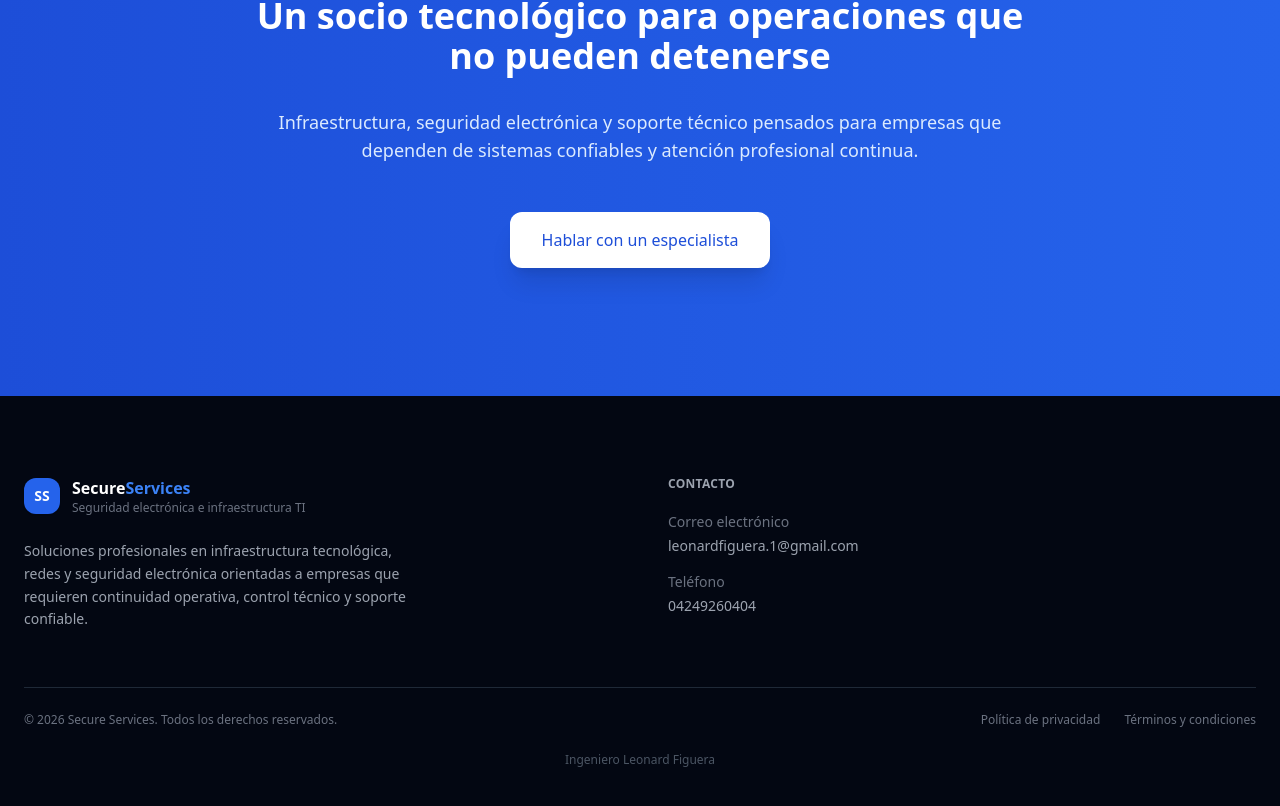
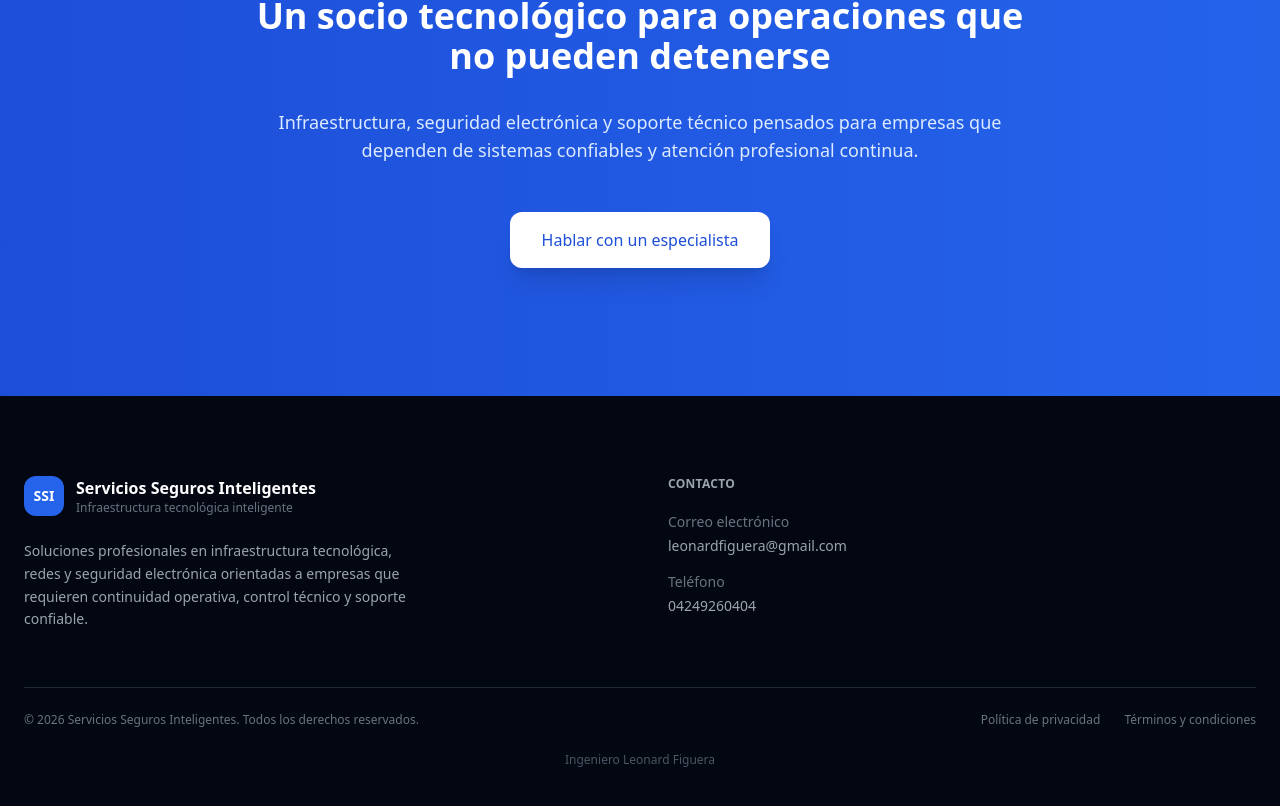
Before and after one commit to Leonard1600/secure-services-platform, a React (Vite) app in the folder client/: page / in a window 1280 px wide. Shown: the part 1791-2597 px from the top of the page. Built offline with nearby package versions, Linux system fonts and the light colour scheme.

Commit message:
unify footer branding and update contact information

```diff
--- a/client/src/components/layout/PublicFooter.jsx
+++ b/client/src/components/layout/PublicFooter.jsx
@@ -11,16 +11,17 @@ const PublicFooter = () => {
           {/* ================= BRAND ================= */}
           <div>
             <div className="flex items-center gap-3 mb-6">
-              <span className="flex items-center justify-center w-9 h-9 rounded-xl bg-blue-600 text-white text-sm font-bold shadow-sm">
-                SS
+              {/* LOGO (MISMO QUE PUBLIC HEADER) */}
+              <span className="flex items-center justify-center w-10 h-10 rounded-xl bg-blue-600 text-white font-bold text-sm shadow-sm">
+                SSI
               </span>
 
               <div className="flex flex-col leading-tight">
                 <span className="text-base font-semibold text-white">
-                  Secure<span className="text-blue-500">Services</span>
+                  Servicios Seguros Inteligentes
                 </span>
                 <span className="text-xs text-gray-500">
-                  Seguridad electrónica e infraestructura TI
+                  Infraestructura tecnológica inteligente
                 </span>
               </div>
             </div>
@@ -44,10 +45,10 @@ const PublicFooter = () => {
                   Correo electrónico
                 </span>
                 <a
-                  href="mailto:leonardfiguera.1@gmail.com"
+                  href="mailto:leonardfiguera@gmail.com"
                   className="hover:text-white transition break-all"
                 >
-                  leonardfiguera.1@gmail.com
+                  leonardfiguera@gmail.com
                 </a>
               </li>
 
@@ -71,7 +72,7 @@ const PublicFooter = () => {
         <div className="border-t border-gray-800 mt-14 pt-6 flex flex-col md:flex-row items-center justify-between gap-4 text-xs text-gray-500">
 
           <span className="text-center md:text-left">
-            © {new Date().getFullYear()} Secure Services. Todos los derechos reservados.
+            © {new Date().getFullYear()} Servicios Seguros Inteligentes. Todos los derechos reservados.
           </span>
 
           <div className="flex flex-wrap justify-center gap-6">
```
